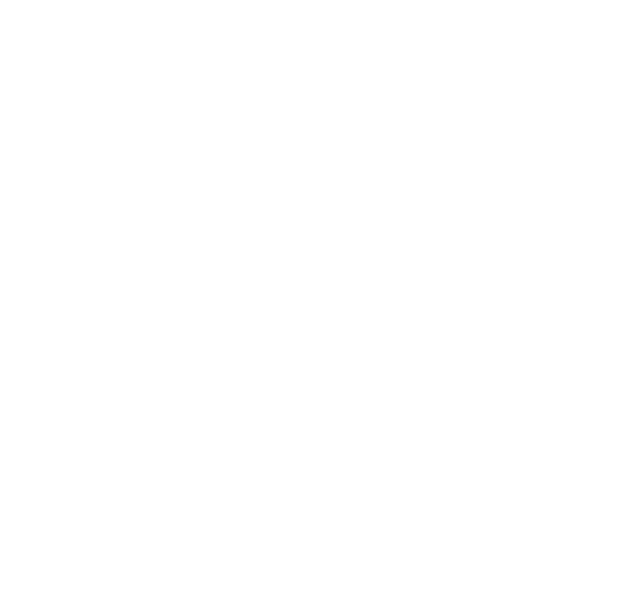
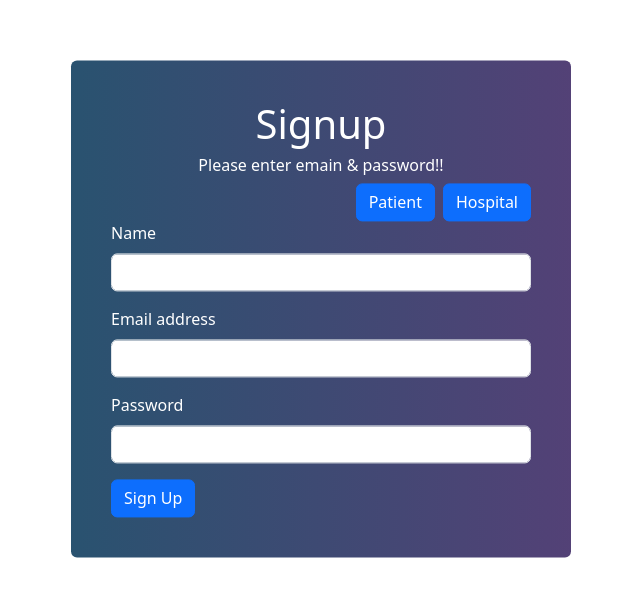
Before and after one commit to roopeshkr/HealthSPAR, an Angular app in the folder product-webapp/healthspar-app/: page /signup in a window 1280 px wide. Before the commit this address led to /. Shown: the part 101-698 px from the top of the page, without its empty margins (319-959 px from the left). Built offline with nearby package versions, Linux system fonts and the light colour scheme.

Commit message:
Frontend part of Login and Register

```diff
--- a/product-webapp/healthspar-app/src/app/app-routing.module.ts
+++ b/product-webapp/healthspar-app/src/app/app-routing.module.ts
@@ -5,13 +5,17 @@
 import { HospitalDetailsComponent } from './components/hospital/hospital-details/hospital-details.component';
 import { ProfileComponent } from './components/patient/profile/profile.component';
 import { UpdateProfileComponent } from './components/patient/update-profile/update-profile.component';
+import { LoginComponent } from './components/shared/login/login.component';
+import { SignupComponent } from './components/shared/signup/signup.component';
 
 const routes: Routes = [
+  { path: '', redirectTo: '/login', pathMatch: 'full' },
   { path: 'index', component: HomeComponent },
   { path: 'hospital', component: HospitalComponent },
   { path: 'patient-profile', component: ProfileComponent },
   { path: 'update-profile', component: UpdateProfileComponent },
-  { path: '', redirectTo: '/index', pathMatch: 'full' },
+  { path: 'login', component: LoginComponent },
+  { path: 'signup', component: SignupComponent },
   { path: 'hospital-details', component: HospitalDetailsComponent },
 ];
 
--- a/product-webapp/healthspar-app/src/app/app.module.ts
+++ b/product-webapp/healthspar-app/src/app/app.module.ts
@@ -22,6 +22,8 @@
 import { ProfileComponent } from './components/patient/profile/profile.component';
 import { UpdateProfileComponent } from './components/patient/update-profile/update-profile.component';
 import { SidenavComponent } from './components/patient/sidenav/sidenav.component';
+import { LoginComponent } from './components/shared/login/login.component';
+import { SignupComponent } from './components/shared/signup/signup.component';
 
 @NgModule({
   declarations: [
@@ -42,6 +44,8 @@
     ProfileComponent,
     UpdateProfileComponent,
     SidenavComponent,
+    LoginComponent,
+    SignupComponent,
   ],
   imports: [
     BrowserModule,
--- /dev/null
+++ b/product-webapp/healthspar-app/src/app/components/shared/login/login.component.css
@@ -0,0 +1,23 @@
+.card {
+  margin-top: 10px;
+  border: none;
+  width: 500px;
+  padding: 40px;
+  position: absolute;
+  top: 50%;
+  left: 50%;
+  transform: translate(-50%, -50%);
+  background: hsla(205, 46%, 30%, 1);
+  background: linear-gradient(
+    90deg,
+    hsla(205, 46%, 30%, 1) 0%,
+    hsla(260, 29%, 36%, 1) 100%
+  );
+}
+.card h1,
+h6 {
+  color: #fff;
+}
+label {
+  color: #fff;
+}
--- /dev/null
+++ b/product-webapp/healthspar-app/src/app/components/shared/login/login.component.html
@@ -0,0 +1,41 @@
+<div class="container">
+    <div class="row">
+      <div class="col-md-6">
+        <div class="card">
+          <div class="text-center">
+            <h1>Login</h1>
+            <h6>Please enter your email and password</h6>
+          </div>
+          <form (ngSubmit)="login()">
+            <div class="mb-3">
+              <label for="exampleInputEmail1" class="form-label">Email address</label>
+              <input
+                type="email"
+                class="form-control"
+                id="exampleInputEmail1"
+                aria-describedby="emailHelp"
+                [(ngModel)]="email"
+                name="email"
+              />
+            </div>
+            <div class="mb-3">
+              <label for="exampleInputPassword1" class="form-label">Password</label>
+              <input
+                type="password"
+                class="form-control"
+                id="exampleInputPassword1"
+                [(ngModel)]="password"
+                name="password"
+              />
+            </div>
+
+            <button type="submit" class="btn btn-primary">Submit</button>
+          </form>
+          <div class="text-center mt-3">
+            <p class="text-danger">{{ errorMessage }}</p>
+            <p class="text-success">{{ successMessage }}</p>
+          </div>
+        </div>
+      </div>
+    </div>
+  </div>
--- /dev/null
+++ b/product-webapp/healthspar-app/src/app/components/shared/login/login.component.ts
@@ -0,0 +1,36 @@
+import { Component } from '@angular/core';
+import { Router } from '@angular/router';
+import { AuthService } from 'src/app/service/auth.service';
+
+@Component({
+  selector: 'app-login',
+  templateUrl: './login.component.html',
+  styleUrls: ['./login.component.css']
+})
+export class LoginComponent {
+  email = '';
+  password = '';
+  selectedRole = 'PATIENT';
+  errorMessage = '';
+  successMessage = '';
+
+  constructor(private authService: AuthService) { }
+
+  selectRole(role: string) {
+    this.selectedRole = role;
+  }
+
+  login(): void {
+    this.authService.login(this.email, this.password).subscribe(
+      (response) => {
+        this.successMessage = 'Login successful';
+        this.errorMessage = '';
+
+      },
+      (error) => {
+        this.errorMessage = 'Login failed. Please check your credentials.';
+        this.successMessage = '';
+      }
+    );
+  }
+}
--- /dev/null
+++ b/product-webapp/healthspar-app/src/app/components/shared/signup/signup.component.css
@@ -0,0 +1,19 @@
+.card{
+    margin-top: 10px;
+    border: none;
+    width: 500px;
+    padding: 40px;
+    position: absolute;
+    top: 50%;
+    left: 50%;
+    transform: translate(-50%, -50%);
+    background: hsla(205, 46%, 30%, 1);
+    background: linear-gradient(90deg, hsla(205, 46%, 30%, 1)0%, hsla(260, 29%, 36%, 1) 100%);
+}
+.card h1,
+h6{
+    color: #fff;
+}
+label{
+    color: #fff;
+}
--- /dev/null
+++ b/product-webapp/healthspar-app/src/app/components/shared/signup/signup.component.html
@@ -0,0 +1,114 @@
+<div class="container">
+    <div class="row">
+      <div class="col-md-6">
+        <div class="card">
+          <div class="text-center">
+            <h1>Signup</h1>
+            <h6>Please enter emain & password!!</h6>
+          </div>
+
+          <form>
+            <!-- Role selection buttons -->
+            <div class="d-grid gap-2 d-md-flex justify-content-md-end">
+              <button
+                class="btn btn-primary"
+                type="button"
+                (click)="selectRole('PATIENT')"
+              >
+                Patient
+              </button>
+              <button
+                class="btn btn-primary"
+                type="button"
+                (click)="selectRole('HCP')"
+              >
+                Hospital
+              </button>
+            </div>
+
+            <!-- Form for signup -->
+            <form *ngIf="selectedRole === 'PATIENT'" (ngSubmit)="signup()">
+              <div class="mb-3">
+                <label for="name" class="form-label">Name</label>
+                <input
+                  type="text"
+                  class="form-control"
+                  id="name"
+                  [(ngModel)]="name"
+                  name="name"
+                />
+              </div>
+              <div class="mb-3">
+                <label for="exampleInputEmail1" class="form-label"
+                  >Email address</label
+                >
+                <input
+                  type="email"
+                  class="form-control"
+                  id="exampleInputEmail1"
+                  [(ngModel)]="email"
+                  name="email"
+                />
+              </div>
+              <div class="mb-3">
+                <label for="exampleInputPassword1" class="form-label"
+                  >Password</label
+                >
+                <input
+                  type="password"
+                  class="form-control"
+                  id="exampleInputPassword1"
+                  [(ngModel)]="password"
+                  name="password"
+                />
+              </div>
+              <!-- Include a hidden field to store the selectedRole -->
+              <input type="hidden" [value]="selectedRole" name="role" />
+
+              <button type="submit" class="btn btn-primary">Sign Up</button>
+            </form>
+            <form *ngIf="selectedRole === 'HCP'" (ngSubmit)="signup()">
+              <div class="mb-3">
+                <label for="name" class="form-label">Name</label>
+                <input
+                  type="text"
+                  class="form-control"
+                  id="name"
+                  [(ngModel)]="name"
+                  name="name"
+                />
+              </div>
+              <div class="mb-3">
+                <label for="exampleInputEmail1" class="form-label"
+                  >Email address</label
+                >
+                <input
+                  type="email"
+                  class="form-control"
+                  id="exampleInputEmail1"
+                  [(ngModel)]="email"
+                  name="email"
+                />
+              </div>
+              <div class="mb-3">
+                <label for="exampleInputPassword1" class="form-label"
+                  >Password</label
+                >
+                <input
+                  type="password"
+                  class="form-control"
+                  id="exampleInputPassword1"
+                  [(ngModel)]="password"
+                  name="password"
+                />
+              </div>
+              <!-- Include a hidden field to store the selectedRole -->
+              <input type="hidden" [value]="selectedRole" name="role" />
+
+              <button type="submit" class="btn btn-primary">Sign Up</button>
+            </form>
+          </form>
+        </div>
+      </div>
+    </div>
+  </div>
--- /dev/null
+++ b/product-webapp/healthspar-app/src/app/components/shared/signup/signup.component.ts
@@ -0,0 +1,38 @@
+import { Component } from '@angular/core';
+import { Router } from '@angular/router';
+import { AuthService } from 'src/app/service/auth.service';
+
+@Component({
+  selector: 'app-signup',
+  templateUrl: './signup.component.html',
+  styleUrls: ['./signup.component.css']
+})
+export class SignupComponent {
+  name = '';
+  email = '';
+  password = '';
+  selectedRole = 'PATIENT';
+  errorMessage = '';
+  successMessage = '';
+
+  constructor(private authService: AuthService, private router: Router) { }
+
+  selectRole(role: string) {
+    this.selectedRole = role;
+  }
+
+  signup(): void {
+    this.authService.signup(this.name, this.email, this.password, this.selectedRole).subscribe(
+      (response) => {
+        this.successMessage = 'Signup successful';
+        this.errorMessage = '';
+
+        this.router.navigate(['/login']);
+      },
+      (error) => {
+        this.errorMessage = 'Signup failed. Please try again later.';
+        this.successMessage = '';
+      }
+    );
+  }
+}
--- /dev/null
+++ b/product-webapp/healthspar-app/src/app/service/auth.service.ts
@@ -0,0 +1,33 @@
+import { Injectable } from '@angular/core';
+import { HttpClient } from '@angular/common/http';
+import { Observable, throwError } from 'rxjs';
+import { catchError, tap } from 'rxjs/operators';
+
+@Injectable({
+  providedIn: 'root'
+})
+export class AuthService {
+  private apiUrl = 'http://localhost:8085/api/v1/auth';
+
+  constructor(private http: HttpClient) { }
+
+  login(email: string, password: string): Observable<any> {
+    return this.http.post(`${this.apiUrl}/authenticate`, { email, password}).pipe(
+      tap((response: any) => {
+      }),
+      catchError((error) => {
+        return throwError(error);
+      })
+    );
+  }
+
+  signup(name: string, email: string, password: string, role: string): Observable<any> {
+    return this.http.post(`${this.apiUrl}/register`, { name, email, password, role }).pipe(
+      tap((response) => {
+      }),
+      catchError((error) => {
+        return throwError(error);
+      })
+    );
+  }
+}
```
Also changed, not shown: 2 other files (tests, documents, lock files or other folders).
